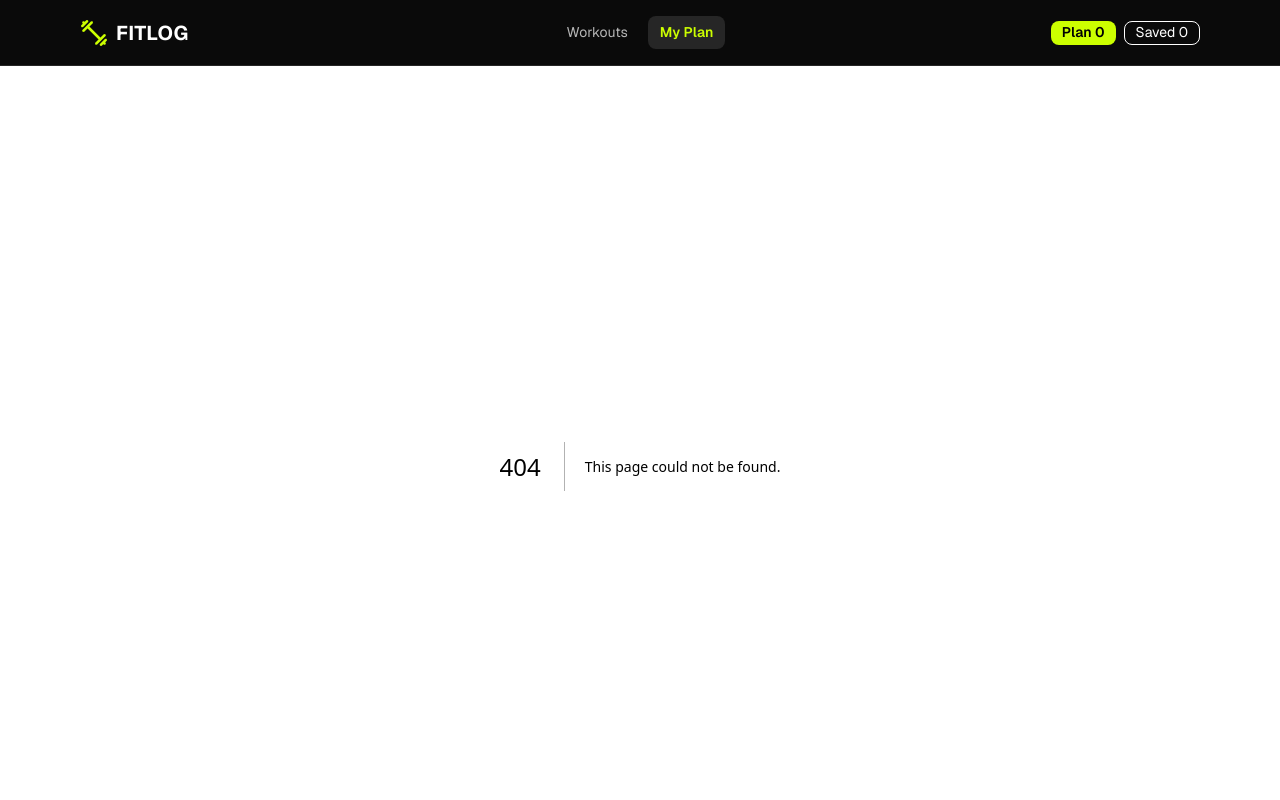
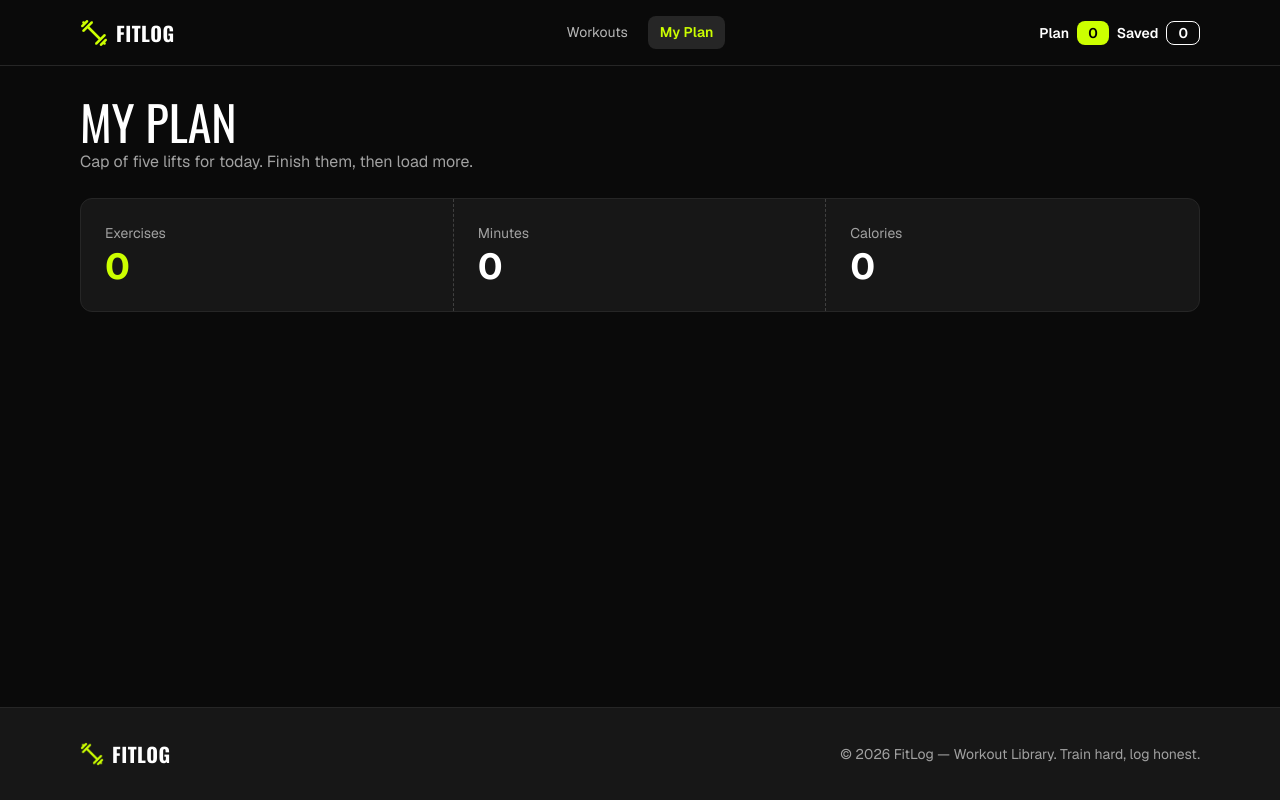
Before and after one commit to ArifBillah792/fit-log-library, a Next.js app: page /my-plan in a window 1280 px wide. Before the commit this address had no page. Shown: the top 800 px of the page. Built offline with nearby package versions, Linux system fonts and the light colour scheme.

Commit message:
Add plan context, toasts, navbar counters and detail page actions

```diff
--- a/package.json
+++ b/package.json
@@ -12,7 +12,8 @@
     "lucide-react": "^1.48.0",
     "next": "16.3.6",
     "react": "19.2.8",
-    "react-dom": "19.2.8"
+    "react-dom": "19.2.8",
+    "react-hot-toast": "^2.6.1"
   },
   "devDependencies": {
     "@tailwindcss/postcss": "^4",
--- a/src/app/exercise/[id]/page.js
+++ b/src/app/exercise/[id]/page.js
@@ -1,3 +1,4 @@
+import WorkoutActions from "@/components/WorkoutActions";
 import { getWorkoutsById } from "@/library/Workouts";
 import Image from "next/image";
 import { notFound } from "next/navigation";
@@ -83,6 +84,7 @@ const WorkoutDetails = async ({ params }) => {
               <li key={index}>{step}</li>
             ))}
           </ol>
+          <WorkoutActions workout={workout} />
         </div>
       </div>
     </section>
--- a/src/app/layout.js
+++ b/src/app/layout.js
@@ -2,6 +2,8 @@ import { Geist, Geist_Mono, Oswald } from "next/font/google";
 import "./globals.css";
 import Navbar from "@/components/Navbar";
 import Footer from "@/components/Footer";
+import { PlanProvider } from "@/context/PlanContext";
+import { Toaster } from "react-hot-toast";
 
 const geistSans = Geist({
   variable: "--font-geist-sans",
@@ -28,12 +30,16 @@ export default function RootLayout({ children }) {
   return (
     <html
       lang="en"
-      className={`${geistSans.variable} ${geistMono.variable} h-full antialiased`}
+      className={`${geistSans.variable} ${geistMono.variable} ${oswald.variable} h-full antialiased scroll-smooth`}
     >
       <body className="min-h-full flex flex-col bg-neutral-950 text-white">
-        <Navbar />
-        <main className="flex-1">{children}</main>
-        <Footer />
+        <PlanProvider>
+          <Navbar />
+          <main className="flex-1">{children}</main>
+          <Footer />
+
+          <Toaster />
+        </PlanProvider>
       </body>
     </html>
   );
--- /dev/null
+++ b/src/app/my-plan/page.jsx
@@ -0,0 +1,53 @@
+"use client";
+
+import { usePlan } from "@/context/PlanContext";
+import React from "react";
+
+const MyPlan = () => {
+  const { plan } = usePlan();
+
+  const totalMinutes = plan.reduce((sum, item) => sum + item.duration, 0);
+  const totalCalories = plan.reduce(
+    (sum, item) => sum + item.caloriesBurned,
+    0,
+  );
+
+  const metrics = [
+    { label: "Exercises", value: plan.length, highlight: true },
+    { label: "Minutes", value: totalMinutes },
+    { label: "Calories", value: totalCalories },
+  ];
+
+  return (
+    <section className="max-w-6xl mx-auto px-4 py-8">
+      <h1 className="font-display text-4xl md:text-5xl uppercase">My Plan</h1>
+      <p className="text-neutral-400 mt-1 mb-6">
+        Cap of five lifts for today. Finish them, then load more.
+      </p>
+
+      {/* Metrics */}
+
+      <div className="grid grid-cols-3 bg-neutral-900 border border-neutral-800 rounded-xl mb-8">
+        {metrics.map((metric) => (
+          <div
+            key={metric.label}
+            className="p-4 md:p-6 border-r border-dashed border-neutral-700 last:border-r-0"
+          >
+            <p className="text-xs md:text-sm text-neutral-400">
+              {metric.label}
+            </p>
+            <p
+              className={`text-3xl md:text-4xl font-bold mt-1 ${
+                metric.highlight ? "text-[#ccff00]" : ""
+              }`}
+            >
+              {metric.value}
+            </p>
+          </div>
+        ))}
+      </div>
+    </section>
+  );
+};
+
+export default MyPlan;
--- a/src/components/Navbar.jsx
+++ b/src/components/Navbar.jsx
@@ -1,11 +1,14 @@
 "use client";
 
+import { usePlan } from "@/context/PlanContext";
 import Image from "next/image";
 import Link from "next/link";
 import { usePathname } from "next/navigation";
 
 const Navbar = () => {
   const pathname = usePathname();
+
+  const { plan, saved } = usePlan();
 
   const links = [
     { name: "Workouts", href: "/" },
@@ -97,12 +100,19 @@ const Navbar = () => {
         <div className="navbar-end gap-2">
           <Link
             href="/my-plan"
-            className="badge bg-[#ccff00] text-black border-none font-semibold"
+            className="flex items-center gap-2 text-sm font-semibold"
           >
-            Plan 0
+            Plan
+            <span className="badge bg-[#ccff00] text-black border-none">
+              {plan.length}
+            </span>
           </Link>
-          <Link href="/my-plan" className="badge badge-outline text-white">
-            Saved 0
+          <Link
+            href="/my-plan"
+            className="flex items-center gap-2 text-sm font-semibold"
+          >
+            Saved
+            <span className="badge badge-outline">{saved.length}</span>
           </Link>
         </div>
       </div>
--- /dev/null
+++ b/src/components/WorkoutActions.jsx
@@ -0,0 +1,34 @@
+"use client"
+
+
+import { usePlan } from "@/context/PlanContext";
+import { Bookmark, CalendarPlus } from "lucide-react";
+import React from "react";
+
+const WorkoutActions = ({ workout }) => {
+  const { plan, addToPlan, saveForLater } = usePlan();
+  const isFull = plan.length >= 5;
+
+  return (
+    <div className="flex flex-wrap gap-3">
+      <button
+        onClick={() => addToPlan(workout)}
+        disabled={isFull}
+        className="btn bg-[#ccff00] hover:bg-[#b8e600] text-black border-none rounded-lg disabled:bg-neutral-700 disabled:text-neutral-400"
+      >
+        <CalendarPlus className="w-4 h-4" />
+        {isFull ? "Plan is full" : "Add to today's plan"}
+      </button>
+
+      <button
+        onClick={() => saveForLater(workout)}
+        className="btn btn-outline border-white text-white hover:bg-white hover:text-black rounded-lg"
+      >
+        <Bookmark className="w-4 h-4" />
+        Save for later
+      </button>
+    </div>
+  );
+};
+
+export default WorkoutActions;
--- /dev/null
+++ b/src/context/PlanContext.jsx
@@ -0,0 +1,63 @@
+"use client";
+
+import { createContext, useContext, useState } from "react";
+import toast from "react-hot-toast";
+
+const PlanContext = createContext(null);
+
+export const PlanProvider = ({ children }) => {
+  const [plan, setPlan] = useState([]);
+  const [saved, setSaved] = useState([]);
+  const [done, setDone] = useState([]);
+
+  const addToPlan = (workout) => {
+    if (plan.some((item) => item.id === workout.id)) {
+      toast.error("Already in today's plan");
+      return;
+    }
+
+    if (plan.length >= 5) {
+      toast.error("Today's plan is full — finish a lift first");
+
+      return;
+    }
+
+    setPlan([...plan, workout]);
+    toast.success("Added to today's plan");
+  };
+
+  const saveForLater = (workout) => {
+    if (saved.some((item) => item.id === workout.id)) {
+      toast.error("Already Saved");
+      return;
+    }
+
+    setSaved([...saved, workout]);
+    toast.success("Saved For Later");
+  };
+
+  const removeFromPlan = (id) => {
+    setPlan(plan.filter((item) => item.id !== id));
+    setDone(done.filter((doneId) => doneId !== id));
+    toast.success("Removed from today's plan");
+  };
+
+  const removeFromSaved = (id) => {
+    setSaved(saved.filter((item) => item.id !== id));
+    toast.success("Removed from saved");
+  };
+
+  const markAsDone = (id) => {
+    if (done.includes(id)) return;
+    setDone([...done, id]);
+    toast.success("Lift done — nice work!");
+  };
+
+  const value = { plan, saved, addToPlan, saveForLater };
+
+  return <PlanContext.Provider value={value}>{children}</PlanContext.Provider>;
+};
+
+export const usePlan = () => useContext(PlanContext);
+
+export default PlanContext;
```
Also changed, not shown: 1 other file (tests, documents, lock files or other folders).
